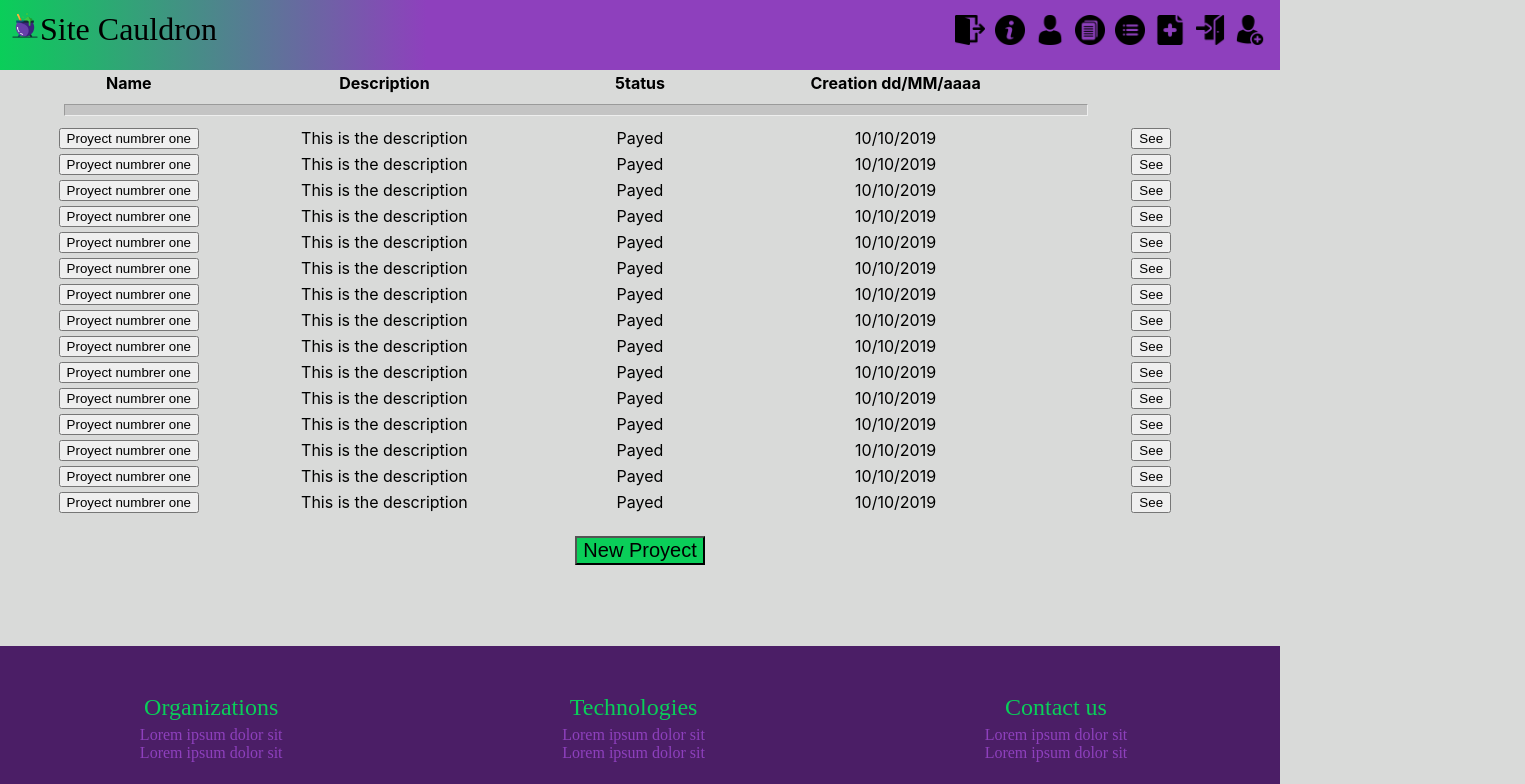
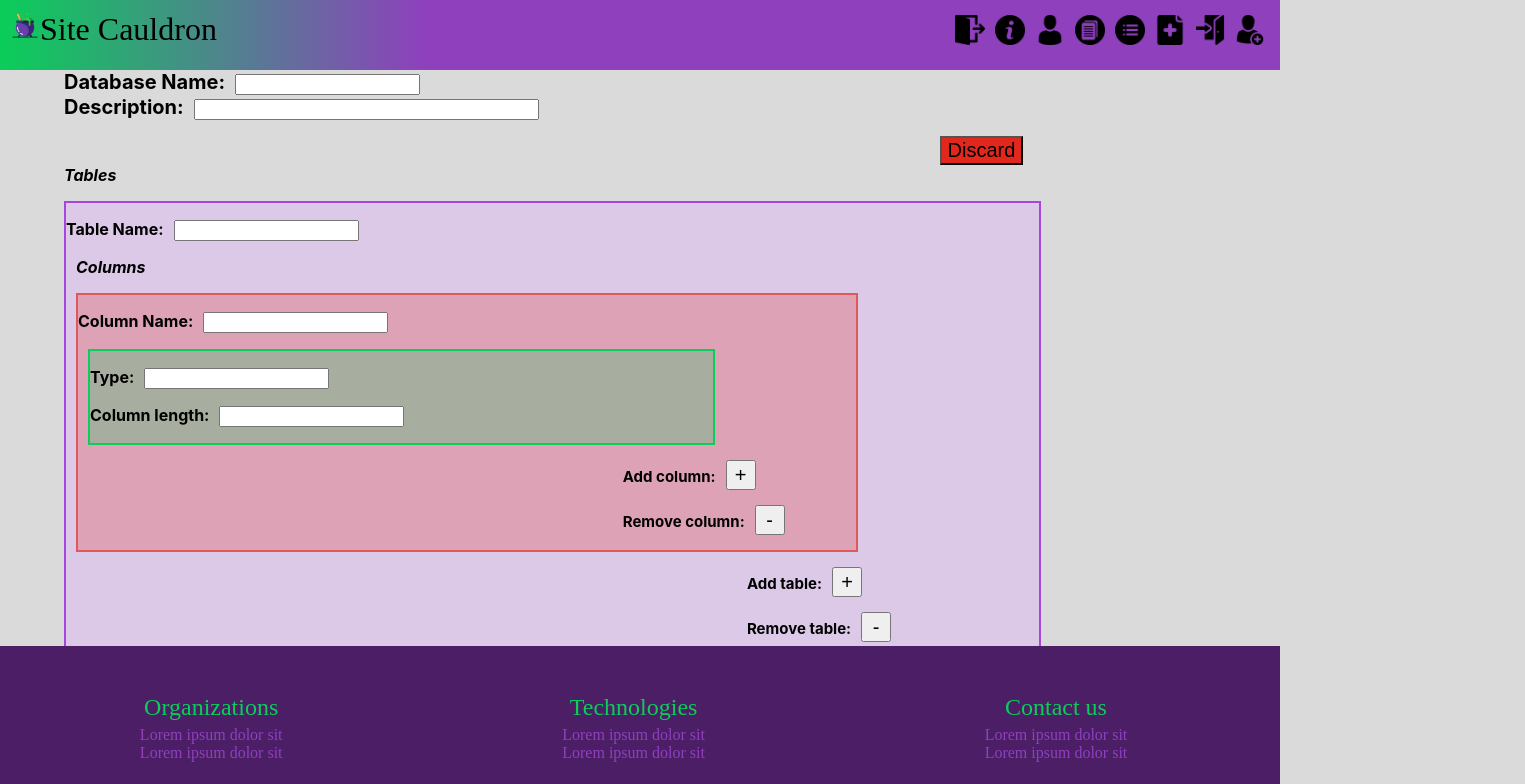
Before and after one commit to 5l1v3r1/site-cauldron, a React (Create React App) app in the folder Front-end/site-cauldron/: page / in a window 1280 px wide. Shown: the top 784 px of the page, 1525 px wide, since content can reach past the window. Built offline with nearby package versions, Linux system fonts and the light colour scheme.

Commit message:
Create proyect

```diff
--- a/Front-end/site-cauldron/src/App.js
+++ b/Front-end/site-cauldron/src/App.js
@@ -4,12 +4,14 @@ import Menu from './components/Menu'
 import Footer from './components/Footer'
 import Principal from './pages/Principal'
 import Proyects from './pages/Proyects'
+import CreateProyect from './pages/CreateProyect'
 
 function App() {
   return (
     <div>
       <Menu/>
-      <Proyects/>
+      {/* <Proyects/> */}
+      <CreateProyect/>
       {/* <Principal/> */}
       <Footer/>
     </div>
--- /dev/null
+++ b/Front-end/site-cauldron/src/pages/CreateProyect.js
@@ -0,0 +1,66 @@
+import React,{component} from 'react';
+
+import '../styles/CreateProyect.css'
+
+function CreateProyect() {
+    return(
+        <form className="CreateProyect">
+            <span> Database Name:
+                <input maxLength="20" size="20" type="text"/>
+            </span>
+            <br/>
+            <span> Description:
+                <input maxLength="250" size="40" type="text"/>
+            </span>
+
+            <p style={{fontStyle:"italic"}}>
+                <button className="Discard">Discard</button>
+                Tables
+            </p>
+
+            <div className="Tables" >
+                <p> Table Name:
+                    <input maxLength="20" size="20" type="text"/>
+                </p>
+
+                <p style={{fontStyle:"italic", marginLeft:"10px"}}>
+                    Columns
+                </p>
+                <div className="Columns" >
+                    <p> Column Name:
+                        <input maxLength="20" size="20" type="text"/>
+                    </p>
+                    <div className="ColumnData">
+                        <p> Type:
+                            <input maxLength="20" size="20" type="text"/>
+                        </p>
+                        <p> Column length:
+                            <input maxLength="20" size="20" type="text"/>
+                        </p>
+                    </div>
+                    <p  className="Add" >
+                        Add column:
+                        <button >+</button>
+                    </p>
+                    <p  className="Add">
+                        Remove column:
+                        <button >-</button>
+                    </p>
+                </div>
+                <p  className="Add" >
+                    Add table:
+                    <button >+</button>
+                </p>
+                <p  className="Add">
+                    Remove table:
+                    <button >-</button>
+                </p>
+            </div>
+            <p>
+                <button className="Send">Send</button>
+            </p>
+        </form>
+    );
+}
+
+export default CreateProyect
--- /dev/null
+++ b/Front-end/site-cauldron/src/styles/CreateProyect.css
@@ -0,0 +1,75 @@
+.CreateProyect{
+    margin-top: 70px;
+    margin-bottom: 20%;
+    margin-left: 5%;
+}
+
+.CreateProyect span{
+    font-size: 20px;
+    font-weight:bold;
+}
+
+.CreateProyect p{
+    font-weight:bold;
+    width: 80%;
+}
+
+.CreateProyect input{
+    margin-left: 10px;
+}
+
+.Tables{
+    background-color: #DBC9E7;
+    margin-bottom: 1%;
+    width: 80%;
+    border-color: #A547DE;
+    border-style: solid;
+    border-width: 2px;
+}
+
+.Columns{
+    background-color: rgba(226, 40, 28, .24);
+    margin-left: 10px;
+    margin-bottom: 1%;
+    width: 80%;
+    border-color: rgba(226, 40, 28, .6);
+    border-style: solid;
+    border-width: 2px;
+}
+
+.ColumnData{
+    background-color: rgba(10, 206, 89, .25);
+    margin-left: 10px;
+    margin-bottom: 1%;
+    width: 80%;
+    border-color: #0ACE59;
+    border-style: solid;
+    border-width: 2px;
+}
+
+
+.CreateProyect button{
+    font-size: 20px;
+}
+
+.Discard{
+    background-color:#E2281C;
+    margin-left: 90%;
+}
+
+.Send{
+    background-color:#0ACE59;
+    margin-left: 90%;
+}
+
+.Add{
+    font-weight:lighter;
+    font-size: 15px;
+    margin-left: 70%;
+}
+
+.Add button{
+    margin-left: 10px;
+    width: 30px;
+    height: 30px;
+}
```
